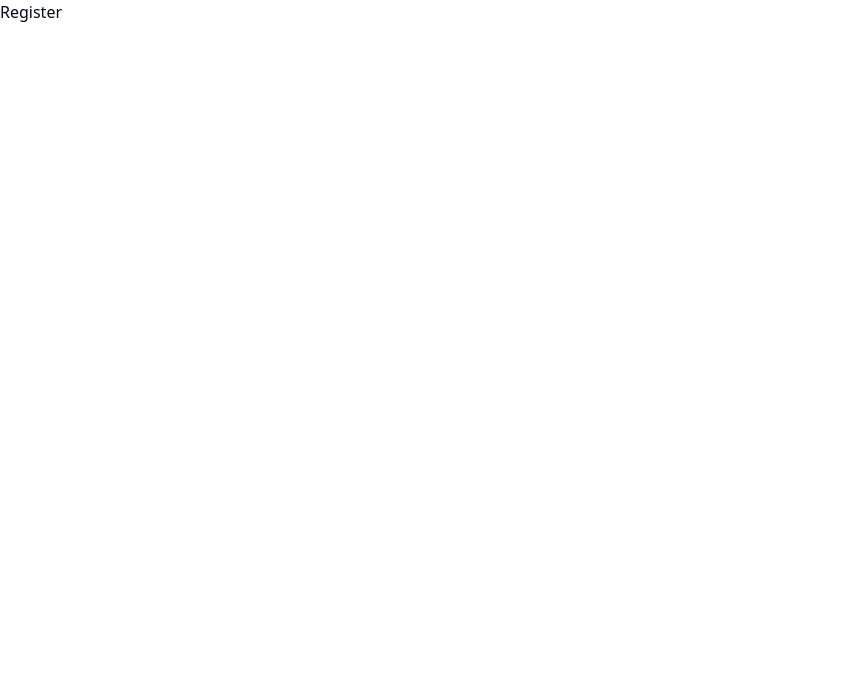
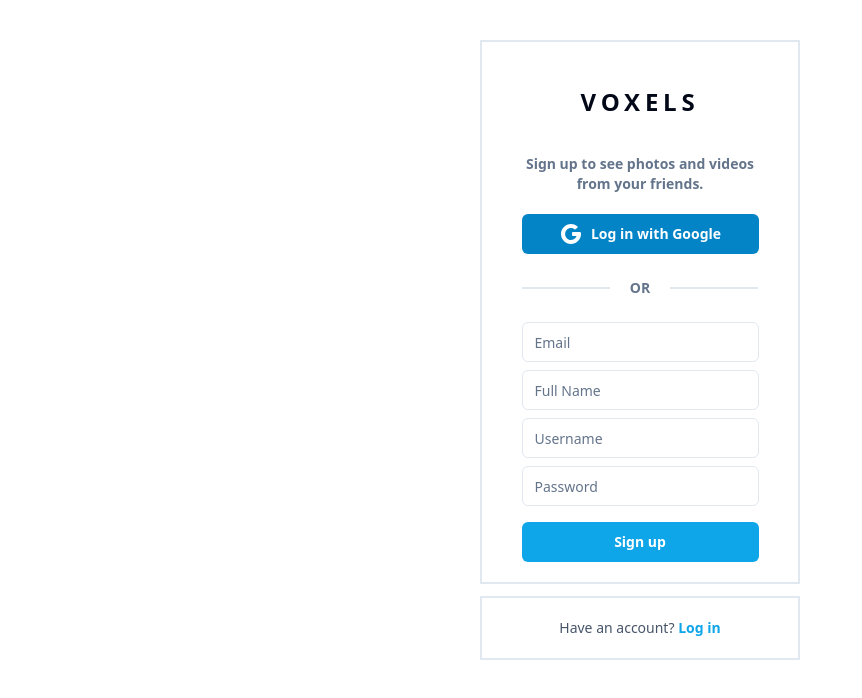
Before and after one commit to pixelfox01/mern-social-media, a React (Vite) app in the folder frontend/: page /register in a window 1280 px wide. Shown: the top 698 px of the page, without its empty margins (0-862 px from the left). Built offline with nearby package versions, Linux system fonts and the light colour scheme.

Commit message:
Added AppLogo component and created Register page

```diff
--- a/frontend/src/pages/home/authentication/Login.tsx
+++ b/frontend/src/pages/home/authentication/Login.tsx
@@ -2,6 +2,7 @@ import { IconBrandGoogleFilled } from "@tabler/icons-react";
 import { Link } from "react-router-dom";
 import { Button } from "@/components/ui/button";
 import { Input } from "@/components/ui/input";
+import AppLogo from "@/utils/AppLogo";
 
 const Login = () => {
   return (
@@ -9,9 +10,7 @@ const Login = () => {
       <div className="w-[75%] max-w-[20rem]">
         <div className="flex flex-col items-center  border-2 py-5 mt-10">
           <div className="flex flex-col items-center w-[75%]">
-            <h1 className="uppercase tracking-[0.2em] font-bold text-2xl m-8">
-              voxels
-            </h1>
+            <AppLogo />
             <form className="flex flex-col items-center gap-2 text-sm w-full">
               <Input
                 // className="border p-2 rounded-sm w-full"
--- a/frontend/src/pages/home/authentication/Register.tsx
+++ b/frontend/src/pages/home/authentication/Register.tsx
@@ -1,5 +1,55 @@
+import { Button } from "@/components/ui/button";
+import { Input } from "@/components/ui/input";
+import AppLogo from "@/utils/AppLogo";
+import { IconBrandGoogleFilled } from "@tabler/icons-react";
+import { Link } from "react-router-dom";
+
 const Register = () => {
-  return <div>Register</div>;
+  return (
+    <div className="flex flex-col items-center">
+      <div className="w-[75%] max-w-[20rem]">
+        <div className="flex flex-col items-center border-2 py-5 mt-10">
+          <div className="flex flex-col items-center w-[75%] gap-3">
+            <AppLogo />
+            <p className="text-center text-sm text-slate-500 font-semibold">
+              Sign up to see photos and videos from your friends.
+            </p>
+            <Button className="rounded-md bg-sky-600 text-white w-full mt-2 py-2 font-semibold gap-2">
+              <IconBrandGoogleFilled />
+              <p>Log in with Google</p>
+            </Button>
+            <div className="flex justify-between w-full items-center my-3">
+              <hr className="border-t-2 w-full inline" />
+              <div className="mx-5 text-sm font-semibold text-slate-500">
+                OR
+              </div>
+              <hr className="border-t-2 w-full inline" />
+            </div>
+            <form className="flex flex-col items-center gap-2 text-sm w-full">
+              <Input type="text" placeholder="Email" />
+              <Input type="text" placeholder="Full Name" />
+              <Input type="text" placeholder="Username" />
+              <Input type="password" placeholder="Password" />
+              <Button className="rounded-md bg-sky-500 text-white w-full mt-2 py-2 font-semibold">
+                Sign up
+              </Button>
+            </form>
+          </div>
+        </div>
+        <div className="border-2 mt-3 py-5">
+          <p className="text-sm text-slate-600 text-center">
+            Have an account?{" "}
+            <Link
+              to="/login"
+              className="text-sky-500 font-semibold cursor-pointer"
+            >
+              Log in
+            </Link>
+          </p>
+        </div>
+      </div>
+    </div>
+  );
 };
 
 export default Register;
--- /dev/null
+++ b/frontend/src/utils/AppLogo.tsx
@@ -0,0 +1,9 @@
+const AppLogo = () => {
+  return (
+    <h1 className="uppercase tracking-[0.2em] font-bold text-2xl m-6">
+      voxels
+    </h1>
+  );
+};
+
+export default AppLogo;
```
